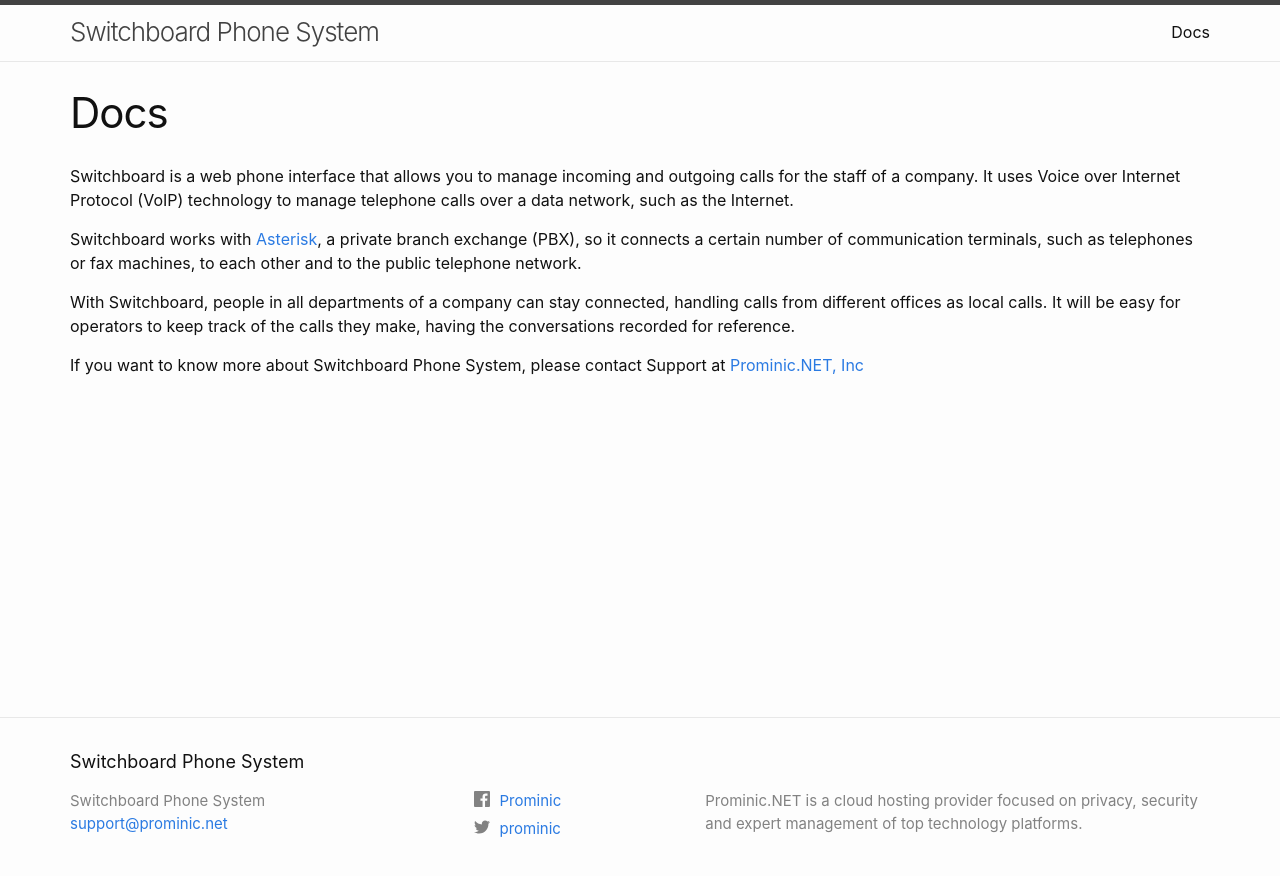
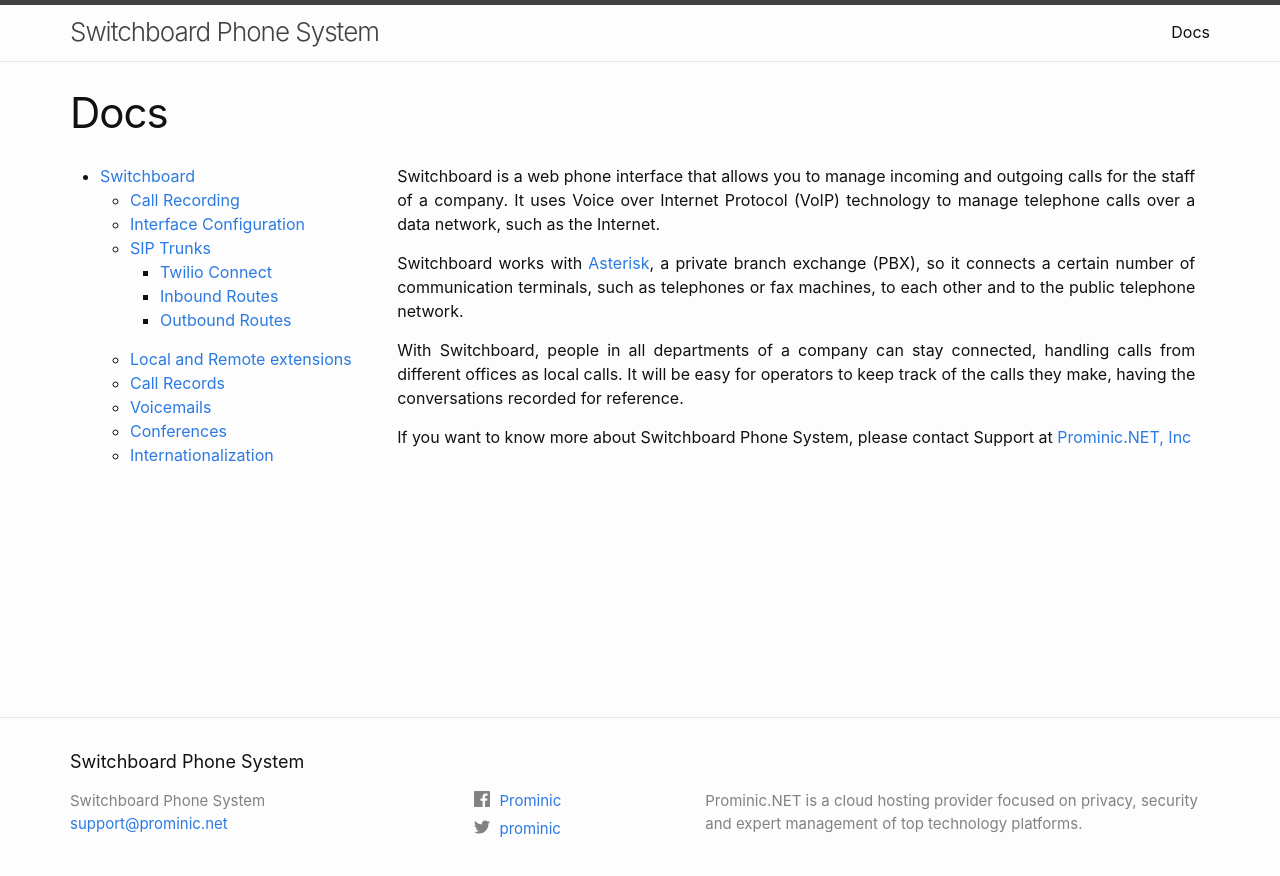
Before and after one commit to PhoneSwitchBoard/Switchboard-Website-Docs, a Jekyll site: the page built from docs.markdown, in a window 1280 px wide. Shown: the top 876 px of the page. Built offline with Jekyll 4.4.1, drawn with Linux system fonts in a browser that asks for light colours.

Commit message:
Menu scss

```diff
--- /dev/null
+++ b/_data/menu.yml
@@ -0,0 +1,35 @@
+- title: "Switchboard"
+  link: /docs/
+  subtree:
+    - title: "Call Recording"
+      link: /docs/moonshine/set_sdk
+
+    - title: "Interface Configuration"
+      link: /docs/moonshine/build_moonshine_in_moonshine
+
+    - title: "SIP Trunks"
+      link: /docs/moonshine/create_and_build_desktop_projects
+      subtree:
+      - title: "Twilio Connect"
+        link: /docs/recaptcha/introduction
+
+      - title: "Inbound Routes"
+        link: /docs/recaptcha/architecture
+
+      - title: "Outbound Routes"
+        link: /docs/recaptcha/royale
+
+    - title: "Local and Remote extensions"
+      link: /docs/moonshine/create_and_build_royale_projects
+
+    - title: "Call Records"
+      link: /docs/moonshine/create_and_build_web_projects
+
+    - title: "Voicemails"
+      link: /docs/moonshine/create_and_build_mobile_projects
+
+    - title: "Conferences"
+      link: /docs/moonshine/debug_project
+
+    - title: "Internationalization"
+      link: /docs/moonshine/apache_ant_build
--- /dev/null
+++ b/_includes/tree.html
@@ -0,0 +1,11 @@
+<ul id="{{ include.id }}" class="tree {{ include.class }}">
+    {% for item in include.tree %}
+        {% assign dirlink = item.link | append: '/' %}
+        <li><a href="{{ item.link | relative_url }}" class="{% if item.link == page.url or dirlink == page.url %}active{% endif %}">
+            {{ item.title }}
+        </a></li>
+        {% if item.subtree %}
+            {% include tree.html tree=item.subtree %}
+        {% endif %}
+    {% endfor %}
+</ul>
--- a/_layouts/page.html
+++ b/_layouts/page.html
@@ -7,8 +7,13 @@ layout: default
     <h1 class="post-title">{{ page.title | escape }}</h1>
   </header>
 
-  <div class="post-content">
-    {{ content }}
+  <div class="container docpage-layout">
+    <div id="sidenav-wrapper" class="sidebar sidenav-wrapper">
+      {% include tree.html id="sidenav-desktop" tree=site.data.menu %}
+    </div>
+    <div class="post-content post-menu-content">
+      {{ content }}
+    </div>
   </div>
 
 </article>
--- a/_sass/minima/_layout.scss
+++ b/_sass/minima/_layout.scss
@@ -228,6 +228,7 @@
 
 .post-content {
   margin-bottom: $spacing-unit;
+  text-align: justify;
 
   h2 {
     @include relative-font-size(2);
--- /dev/null
+++ b/_sass/styles.scss
@@ -0,0 +1,21 @@
+.sidebar {
+  grid-area: sidebar;
+  overflow-y: scroll;
+  max-width: 30%;
+}
+
+.sidenav-wrapper {
+  position: "fixed";
+  display: flex !important;
+  padding-right: 2%;
+}
+
+.docpage-layout {
+  margin: auto;
+  display: flex; //grid
+}
+
+.post-menu-content {
+  max-width: 70%;
+  padding-left: 2%;
+}
--- a/assets/main.scss
+++ b/assets/main.scss
@@ -3,3 +3,4 @@
 ---
 
 @import "minima";
+@import "styles";
```
